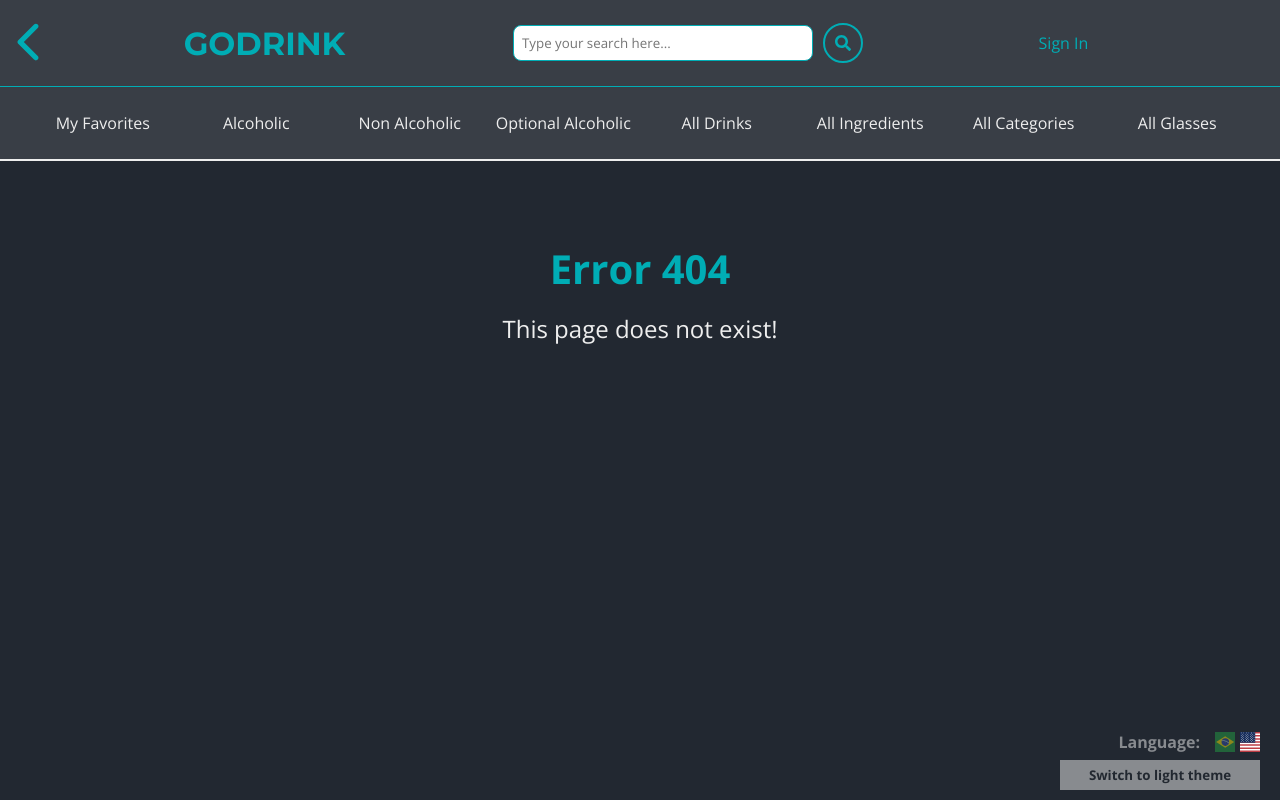
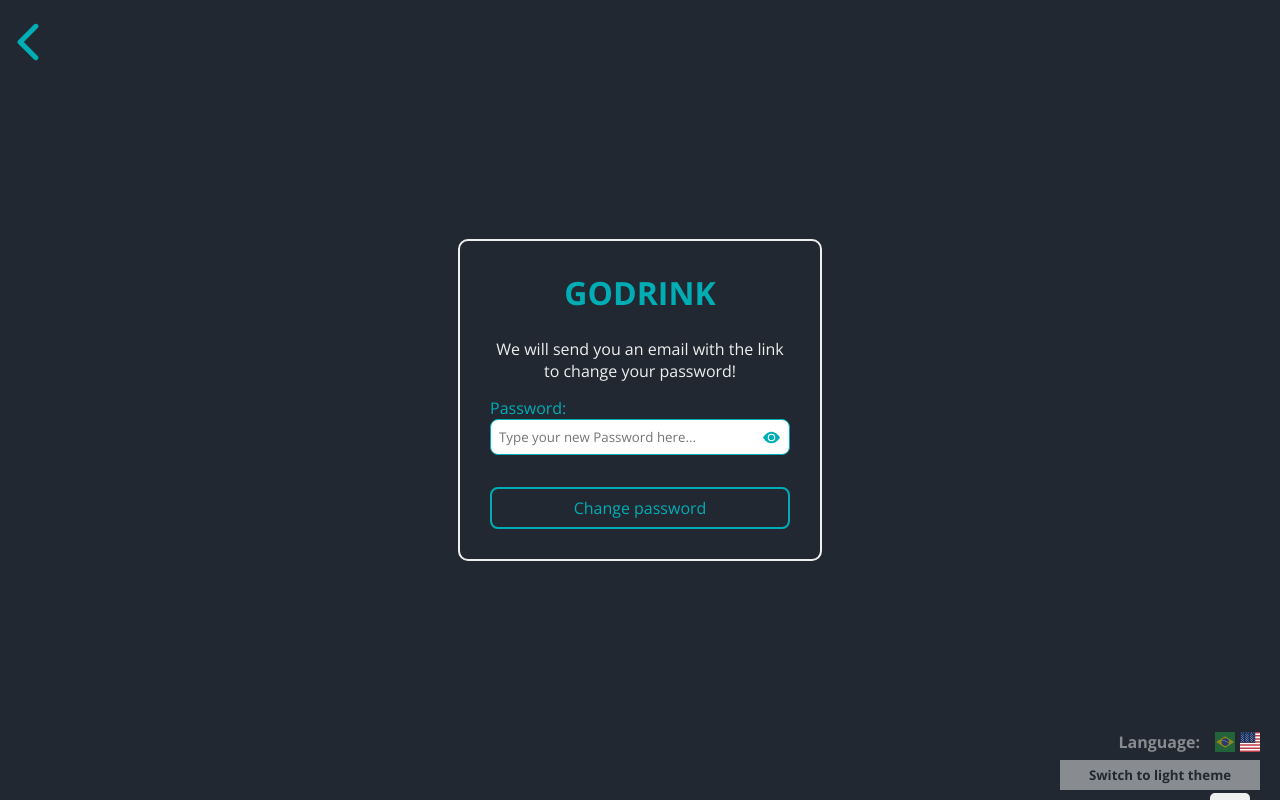
Before and after one commit to MatheusAndrade23/Go_Drink_React, a React (Create React App) app: page /password/1/1 in a window 1280 px wide. Shown: the top 800 px of the page. Built offline with nearby package versions, Linux system fonts and the light colour scheme.

Commit message:
Forgot & Reset Password

```diff
--- a/src/i18n/translations/en.json
+++ b/src/i18n/translations/en.json
@@ -49,7 +49,7 @@
     "lightTheme": "Switch to light theme",
     "darkTheme": "Switch to dark theme",
     "typeEmail": "Type your email here...",
-    "typePassword": "Type your email here...",
+    "typePassword": "Type your password here...",
     "email": "Email",
     "password": "Password",
     "ingredientTitle": "Drinks that are made with",
@@ -61,6 +61,13 @@
     "language": "Language:",
     "pageNotFoundError": "Error 404",
     "pageNotFound": "This page does not exist!",
-    "favorites": "My favorite drinks"
+    "favorites": "My favorite drinks",
+    "forgotPassword": "Forgot my password",
+    "sendMail": "Send Mail",
+    "recPassword": "Change password",
+    "newPassword": "Type your new Password here...",
+    "passwordChanged": "Password changed successfully!",
+    "mailBox": "Check your mail box!",
+    "forgotInfo": "We will send you an email with the link to change your password!"
   }
 }
--- a/src/i18n/translations/pt-br.json
+++ b/src/i18n/translations/pt-br.json
@@ -2,8 +2,8 @@
   "translation": {
     "welcome": "Bem Vindo ao GODRINK",
     "description": "Um site de código aberto com mais de 600 receitas de coquetéis diferentes de todo o mundo.",
-    "tCocktails": "Total Cocktails: 635",
-    "tIngredients": "Total Ingredients: 488",
+    "tCocktails": "Coquetéis: 635",
+    "tIngredients": "Ingredientes: 488",
     "feature": "Você também pode adicionar suas receitas favoritas a uma lista de favoritos, mas para isso você precisa criar uma conta antes.",
     "drink": "bebida",
     "drinks": "bebidas",
@@ -62,6 +62,13 @@
     "language": "Idioma:",
     "pageNotFoundError": "Erro 404",
     "pageNotFound": "Essa página não existe!",
-    "favorites": "Meus favoritos"
+    "favorites": "Meus favoritos",
+    "forgotPassword": "Esqueci minha senha",
+    "sendMail": "Mandar email",
+    "recPassword": "Mudar senha",
+    "newPassword": "Digite sua nova senha...",
+    "passwordChanged": "Senha alterada com sucesso!",
+    "mailBox": "Verifique sua caixa de email!",
+    "forgotInfo": "Vamos te enviar um email com o link para mudar sua senha!"
   }
 }
--- a/src/providers/AuthProvider/index.jsx
+++ b/src/providers/AuthProvider/index.jsx
@@ -1,5 +1,6 @@
 import P from 'prop-types';
 
+import { useTranslation } from 'react-i18next';
 import { createContext, useEffect, useState } from 'react';
 import { useNavigate } from 'react-router-dom';
 
@@ -12,6 +13,7 @@
 
 export const AuthProvider = ({ children }) => {
   const navigate = useNavigate();
+  const { t } = useTranslation();
 
   const [loadingControl, setLoadingControl] = useState(true);
   const [message, setMessage] = useState(null);
@@ -51,7 +53,7 @@
           setMessage(null);
         }, 3000);
       } else {
-        setMessage('Internal server error! Try again later!');
+        setMessage(t('error500message'));
         setTimeout(() => {
           setMessage(null);
         }, 3000);
@@ -61,7 +63,7 @@
 
   const register = async (email, password) => {
     try {
-      await api.post('/login/signup', { email, password });
+      await api.post('/auth/signup', { email, password });
       login(email, password);
     } catch (error) {
       if (error.response.data) {
@@ -70,7 +72,7 @@
           setMessage(null);
         }, 3000);
       } else {
-        setMessage('Internal server error! Try again later!');
+        setMessage(t('error500message'));
         setTimeout(() => {
           setMessage(null);
         }, 3000);
@@ -83,7 +85,7 @@
     localStorage.removeItem('token');
     api.defaults.headers.Authorization = null;
     setUser({ authenticated: false });
-    navigate('/login/signin');
+    navigate('/auth/signin');
   };
 
   const updateFavorites = async () => {
@@ -110,16 +112,72 @@
         favoritesInfo: newFavoritesInfo,
       });
     } catch (error) {
-      setMessage('Internal server error! Try again later!');
+      setMessage(t('error500message'));
       setTimeout(() => {
         setMessage(null);
       }, 3000);
     }
   };
 
+  const forgotPassword = async (email) => {
+    try {
+      await api.post('/auth/send-email', { email });
+
+      setMessage(t('mailBox'));
+      setTimeout(() => {
+        setMessage(null);
+      }, 3000);
+      navigate('/');
+    } catch (error) {
+      if (error.response.data) {
+        setMessage(error.response.data.message);
+        setTimeout(() => {
+          setMessage(null);
+        }, 3000);
+      } else {
+        setMessage(t('error500message'));
+        setTimeout(() => {
+          setMessage(null);
+        }, 3000);
+      }
+    }
+  };
+
+  const resetPassword = async (email, token, password) => {
+    try {
+      await api.post('/auth/reset-password', { email, token, password });
+
+      setMessage(t('passwordChanged'));
+      navigate('/auth/signin');
+      setTimeout(() => {
+        setMessage(null);
+      }, 3000);
+    } catch (error) {
+      if (error.response.data) {
+        setMessage(error.response.data.message);
+        setTimeout(() => {
+          setMessage(null);
+        }, 3000);
+      } else {
+        setMessage(t('error500message'));
+        setTimeout(() => {
+          setMessage(null);
+        }, 3000);
+      }
+    }
+  };
+
   return (
     <AuthContext.Provider
-      value={{ user, login, logout, register, updateFavorites }}
+      value={{
+        user,
+        login,
+        logout,
+        register,
+        updateFavorites,
+        resetPassword,
+        forgotPassword,
+      }}
     >
       {message && <MessageComponent message={message} />}
       {loadingControl ? <Loading /> : children}
--- a/src/routes.jsx
+++ b/src/routes.jsx
@@ -14,10 +14,12 @@
 import { Drink } from './templates/Drink';
 import { Search } from './templates/Search';
 import { Lists } from './templates/Lists';
-import { Login } from './templates/Login';
+import { Auth } from './templates/Auth';
 import { AllDrinks } from './templates/AllDrinks';
 import { Favorites } from './templates/Favorites';
 import { PageNotFound } from './templates/PageNotFound';
+import { ForgotPassword } from './templates/ForgotPassword';
+import { ResetPassword } from './templates/ResetPassword';
 
 export const Routes = () => {
   return (
@@ -25,16 +27,17 @@
       <ThemeProvider>
         <AuthProvider>
           <Switch>
+            <Route path="/password/:token/:email" element={<ResetPassword />} />
             <Route path="/kind/:index/:kind" element={<Kinds />} />
             <Route path="/search/:search" element={<Search />} />
-            <Route path="/login/:action" element={<Login />} />
+            <Route path="/auth/:action" element={<Auth />} />
             <Route path="/list/:list" element={<Lists />} />
             <Route path="/drink/:id" element={<Drink />} />
             <Route path="/all-drinks" element={<AllDrinks />} />
             <Route path="/favorites" element={<Favorites />} />
-            <Route exact path="/not-found" element={<PageNotFound />} />
+            <Route path="/forgot-password" element={<ForgotPassword />} />
             <Route exact path="/" element={<Home />} />
-            <Route exact path="*" element={<PageNotFound />} />
+            <Route path="*" element={<PageNotFound />} />
           </Switch>
           <Footer />
         </AuthProvider>
--- a/src/services/api.js
+++ b/src/services/api.js
@@ -15,5 +15,5 @@
 });
 
 export const createSession = async (email, password) => {
-  return api.post('/login/signin', { email, password });
+  return api.post('/auth/signin', { email, password });
 };
--- a/src/templates/Favorites/index.jsx
+++ b/src/templates/Favorites/index.jsx
@@ -42,6 +42,7 @@
 
   useEffect(() => {
     const { authenticated, favorites, favoritesInfo } = user;
+    console.log(authenticated);
     if (!authenticated) {
       setErrorControl({
         error: true,
@@ -90,10 +91,7 @@
           {!loadingControl ? (
             <Styled.DrinksContainer>
               {drinksToShow.map((drink, index) => (
-                <DrinkComponent
-                  drink={drink}
-                  key={`${drink.idDrink} + ${index}`}
-                />
+                <DrinkComponent drink={drink} key={drink.idDrink} />
               ))}
             </Styled.DrinksContainer>
           ) : (
--- /dev/null
+++ b/src/templates/ForgotPassword/index.jsx
@@ -0,0 +1,58 @@
+import * as Styled from './styles';
+
+import { useTranslation } from 'react-i18next';
+import { useState, useEffect, useContext } from 'react';
+import { useParams, useNavigate } from 'react-router-dom';
+
+import { AuthContext } from '../../providers/AuthProvider/index';
+
+import { Heading } from '../../components/Heading';
+import { ReturnButton } from '../../components/ReturnButton';
+import { TextComponent } from '../../components/TextComponent';
+import { InputComponent } from '../../components/InputComponent';
+import { ButtonComponent } from '../../components/ButtonComponent';
+
+import config from '../../config';
+
+export const ForgotPassword = () => {
+  const { user, forgotPassword } = useContext(AuthContext);
+  const { token } = useParams();
+  const { t } = useTranslation();
+
+  const [message, setMessage] = useState(null);
+  const [email, setEmail] = useState('');
+
+  const handleGetInfo = (e) => {
+    setEmail(e.target.value);
+  };
+
+  const sendMail = () => {
+    forgotPassword(email);
+  };
+
+  useEffect(() => {
+    document.title = `${t('forgotPassword')} | ${config.siteName}`;
+  }, [t]);
+
+  return (
+    <Styled.Container>
+      <Styled.Login>
+        <Heading size="medium" as="h4">
+          GODRINK
+        </Heading>
+        <TextComponent>{t('forgotInfo')}</TextComponent>
+        <InputComponent
+          text={`${t('email')}:`}
+          placeholder={t('typeEmail')}
+          name="email"
+          type="email"
+          handleChange={handleGetInfo}
+        />
+        <ButtonComponent bold={false} handleSubmit={sendMail}>
+          {t('sendMail')}
+        </ButtonComponent>
+      </Styled.Login>
+      <ReturnButton />
+    </Styled.Container>
+  );
+};
--- /dev/null
+++ b/src/templates/ForgotPassword/styles.js
@@ -0,0 +1,46 @@
+import styled, { css } from 'styled-components';
+
+export const Container = styled.div`
+  ${({ theme }) => css`
+    background-color: ${theme.colors.fourthColor};
+    min-height: 100vh;
+    display: flex;
+    align-items: center;
+    justify-content: center;
+  `}
+`;
+
+export const Login = styled.div`
+  ${({ theme }) => css`
+    width: max-content;
+    padding: 30px;
+    display: flex;
+    flex-direction: column;
+    border: 2px solid ${theme.colors.primaryColor};
+    border-radius: 10px;
+
+    p {
+      max-width: 300px;
+      align-self: center;
+      text-align: center;
+      margin: 0 0 15px 0;
+    }
+
+    h4 {
+      align-self: center;
+      margin-bottom: ${theme.spacings.medium};
+    }
+
+    input {
+      margin-bottom: ${theme.spacings.small};
+    }
+
+    button {
+      margin-top: ${theme.spacings.small};
+    }
+
+    div {
+      align-self: center;
+    }
+  `}
+`;
--- /dev/null
+++ b/src/templates/ResetPassword/index.jsx
@@ -0,0 +1,66 @@
+import * as Styled from './styles';
+
+import { useTranslation } from 'react-i18next';
+import { useState, useEffect, useContext } from 'react';
+import { useParams, useNavigate } from 'react-router-dom';
+
+import { BsFillEyeFill, BsFillEyeSlashFill } from 'react-icons/bs';
+
+import { AuthContext } from '../../providers/AuthProvider/index';
+
+import { Heading } from '../../components/Heading';
+import { ReturnButton } from '../../components/ReturnButton';
+import { InputComponent } from '../../components/InputComponent';
+import { ButtonComponent } from '../../components/ButtonComponent';
+import { TextComponent } from '../../components/TextComponent';
+
+import config from '../../config';
+
+export const ResetPassword = () => {
+  const { resetPassword } = useContext(AuthContext);
+  const { token, email } = useParams();
+  const { t } = useTranslation();
+
+  const [showPassword, setShowPassword] = useState(null);
+  const [message, setMessage] = useState(null);
+  const [password, setPassword] = useState('');
+
+  const handleGetInfo = (e) => {
+    setPassword(e.target.value);
+  };
+
+  const setNewPassword = () => {
+    resetPassword(email, token, password);
+  };
+
+  useEffect(() => {
+    document.title = `${t('recPassword')} | ${config.siteName}`;
+  }, [t]);
+
+  return (
+    <Styled.Container>
+      <Styled.Login>
+        <Heading size="medium" as="h4">
+          GODRINK
+        </Heading>
+        <TextComponent>{t('forgotInfo')}</TextComponent>
+        <Styled.PasswordContainer>
+          <InputComponent
+            text={`${t('password')}:`}
+            placeholder={t('newPassword')}
+            name="password"
+            type={showPassword ? 'text' : 'password'}
+            handleChange={handleGetInfo}
+          />
+          <button onClick={() => setShowPassword(!showPassword)}>
+            {showPassword ? <BsFillEyeSlashFill /> : <BsFillEyeFill />}
+          </button>
+        </Styled.PasswordContainer>
+        <ButtonComponent bold={false} handleSubmit={setNewPassword}>
+          {t('recPassword')}
+        </ButtonComponent>
+      </Styled.Login>
+      <ReturnButton />
+    </Styled.Container>
+  );
+};
--- /dev/null
+++ b/src/templates/ResetPassword/styles.js
@@ -0,0 +1,67 @@
+import styled, { css } from 'styled-components';
+
+export const Container = styled.div`
+  ${({ theme }) => css`
+    background-color: ${theme.colors.fourthColor};
+    min-height: 100vh;
+    display: flex;
+    align-items: center;
+    justify-content: center;
+  `}
+`;
+
+export const Login = styled.div`
+  ${({ theme }) => css`
+    width: max-content;
+    padding: 30px;
+    display: flex;
+    flex-direction: column;
+    border: 2px solid ${theme.colors.primaryColor};
+    border-radius: 10px;
+
+    p {
+      max-width: 300px;
+      align-self: center;
+      text-align: center;
+      margin: 0 0 15px 0;
+    }
+
+    h4 {
+      align-self: center;
+      margin-bottom: ${theme.spacings.medium};
+    }
+
+    input {
+      margin-bottom: ${theme.spacings.small};
+    }
+
+    button {
+      margin-top: ${theme.spacings.small};
+    }
+
+    div {
+      align-self: center;
+    }
+  `}
+`;
+
+export const PasswordContainer = styled.div`
+  ${({ theme }) => css`
+    display: flex;
+    flex-direction: column;
+    position: relative;
+
+    & > button {
+      position: absolute;
+      right: 10px;
+      top: 31px;
+      padding: 0;
+      margin: 0 !important;
+      background-color: transparent;
+      color: ${theme.colors.thirdColor};
+      font-size: 17px;
+      cursor: pointer;
+      border: none;
+    }
+  `}
+`;
```
